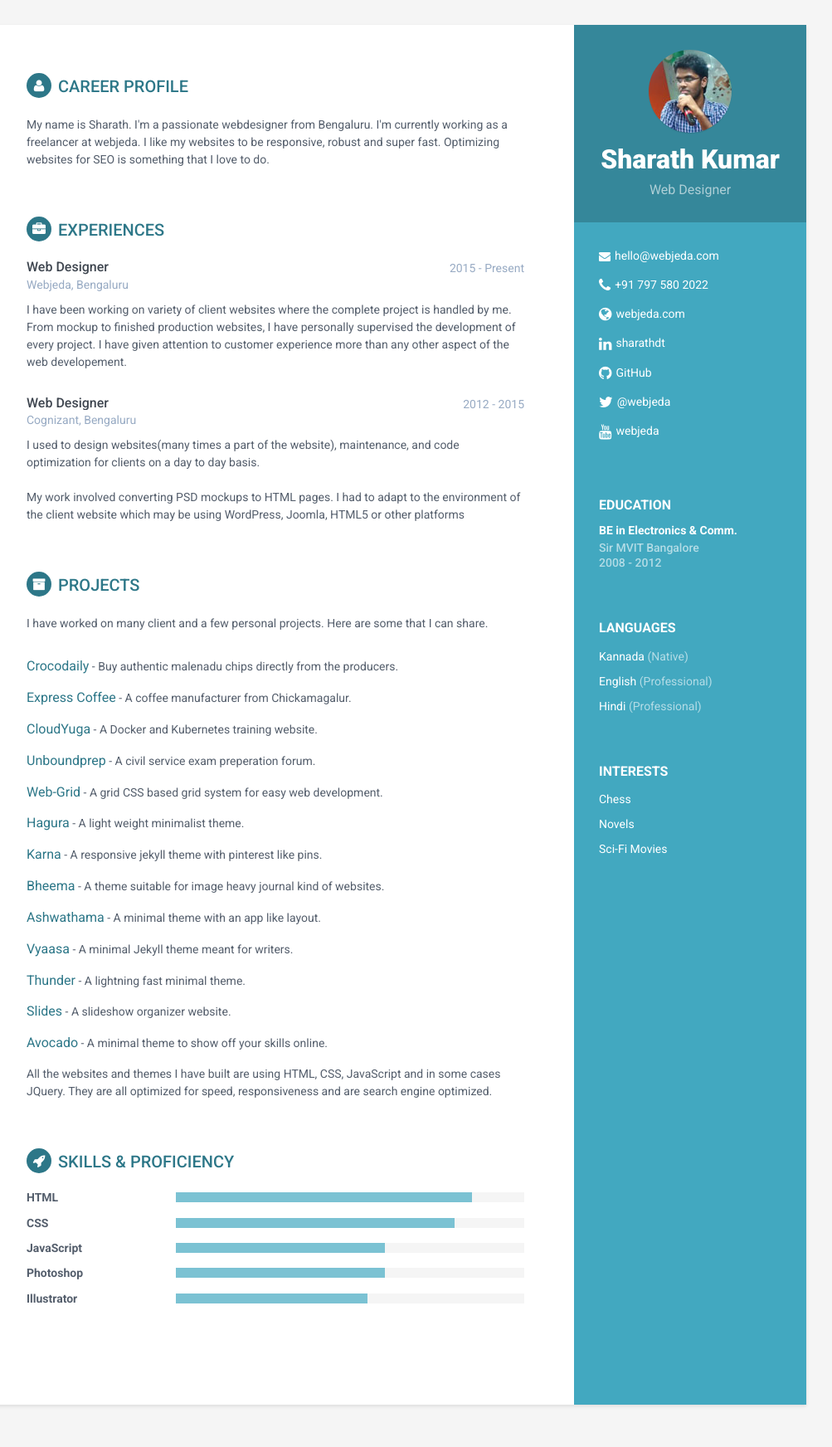
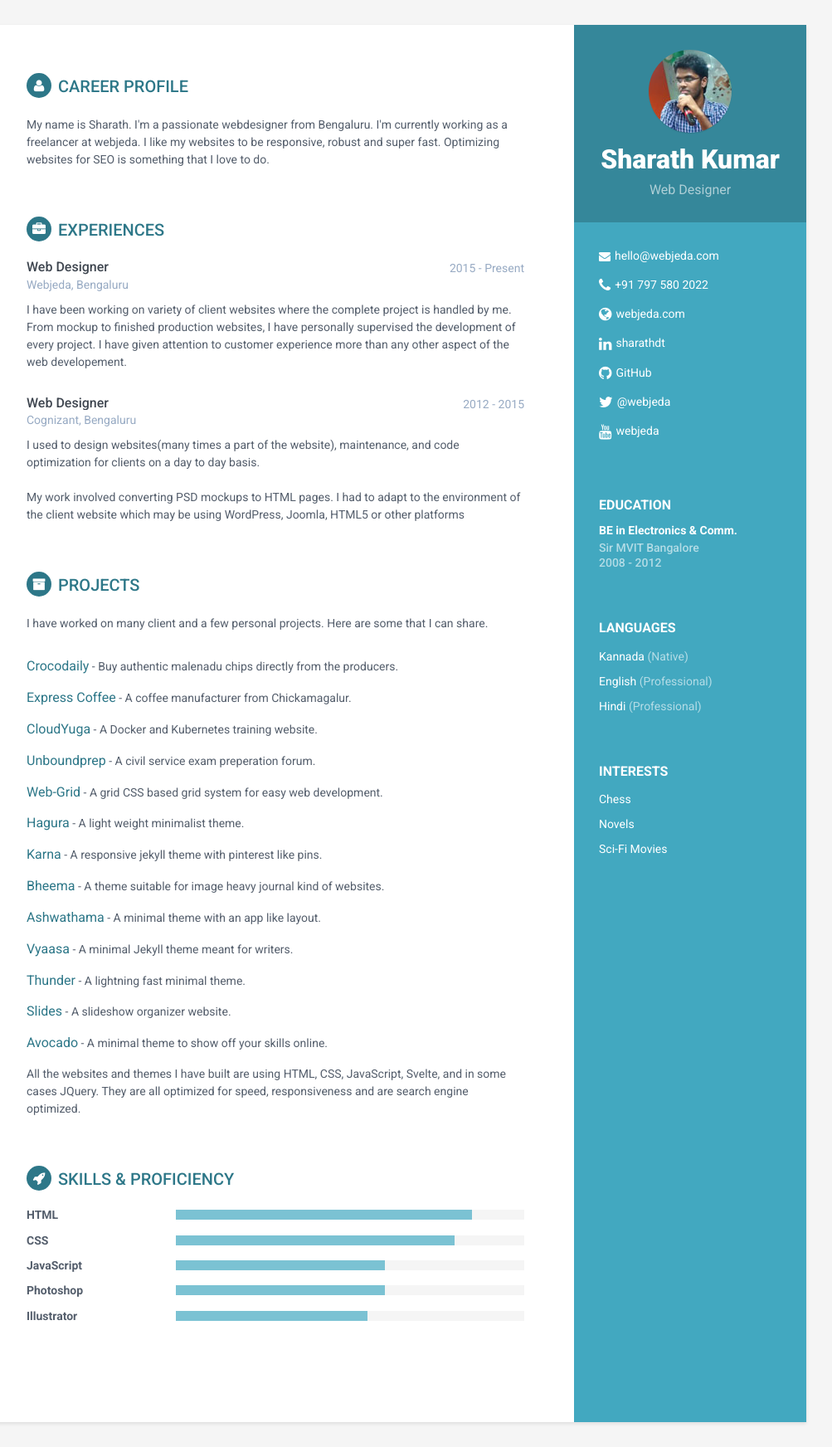
Before and after one commit to sharu725/resume, a Jekyll site: the page built from index.html, in a window 1280 px wide. Shown: the whole page at 83% size, without its empty margins (168-1171 px from the left). Built offline with Jekyll 4.4.1, drawn with Linux system fonts in a browser that asks for light colours; before the commit the page ends 1723 px from its top, so only the background shows below that.

Commit message:
update project extro

```diff
--- a/_data/projects.yml
+++ b/_data/projects.yml
@@ -1,5 +1,5 @@
 intro: "I have worked on many client and a few personal projects. Here are some that I can share."
-extro: "All the websites and themes I have built are using HTML, CSS, JavaScript and in some cases JQuery. They are all optimized for speed, responsiveness and are search engine optimized."
+extro: "All the websites and themes I have built are using HTML, CSS, JavaScript, Svelte, and in some cases JQuery. They are all optimized for speed, responsiveness and are search engine optimized."
 projects:
   - project:
     title: Crocodaily
```
